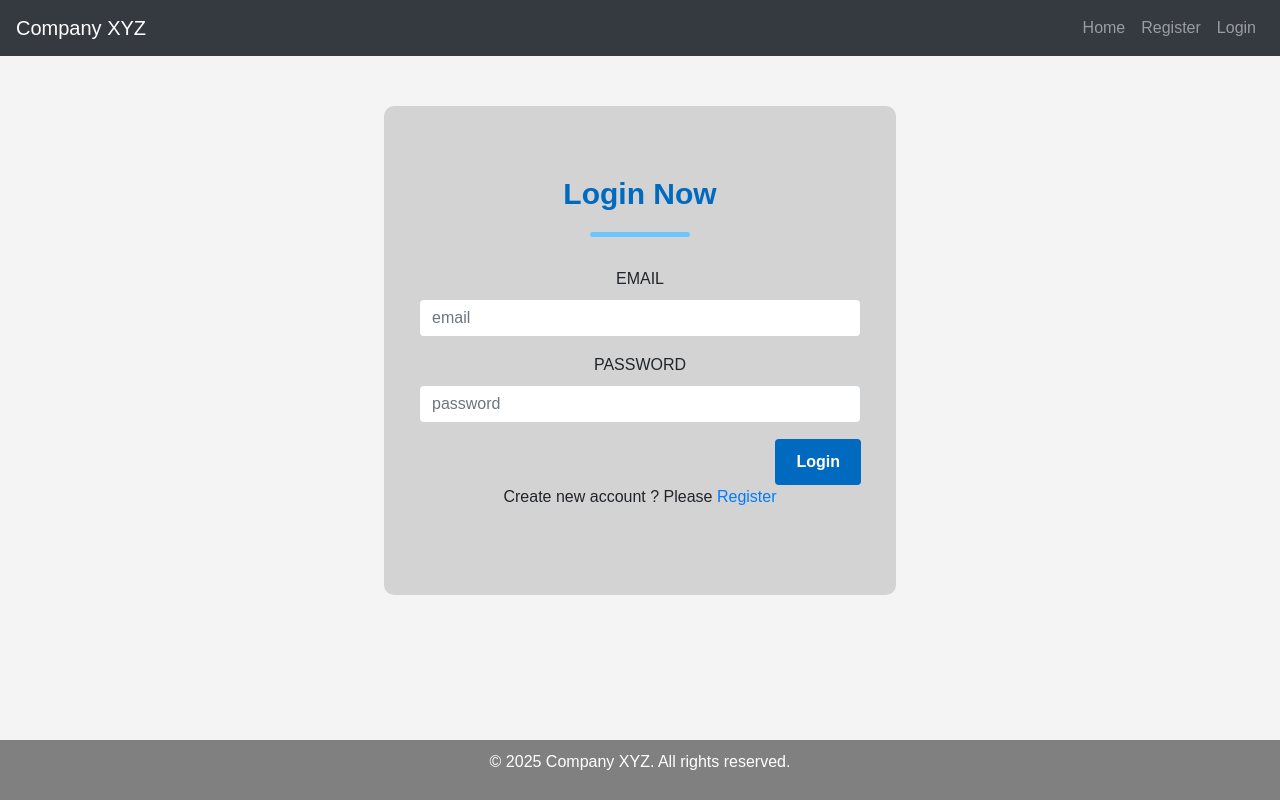
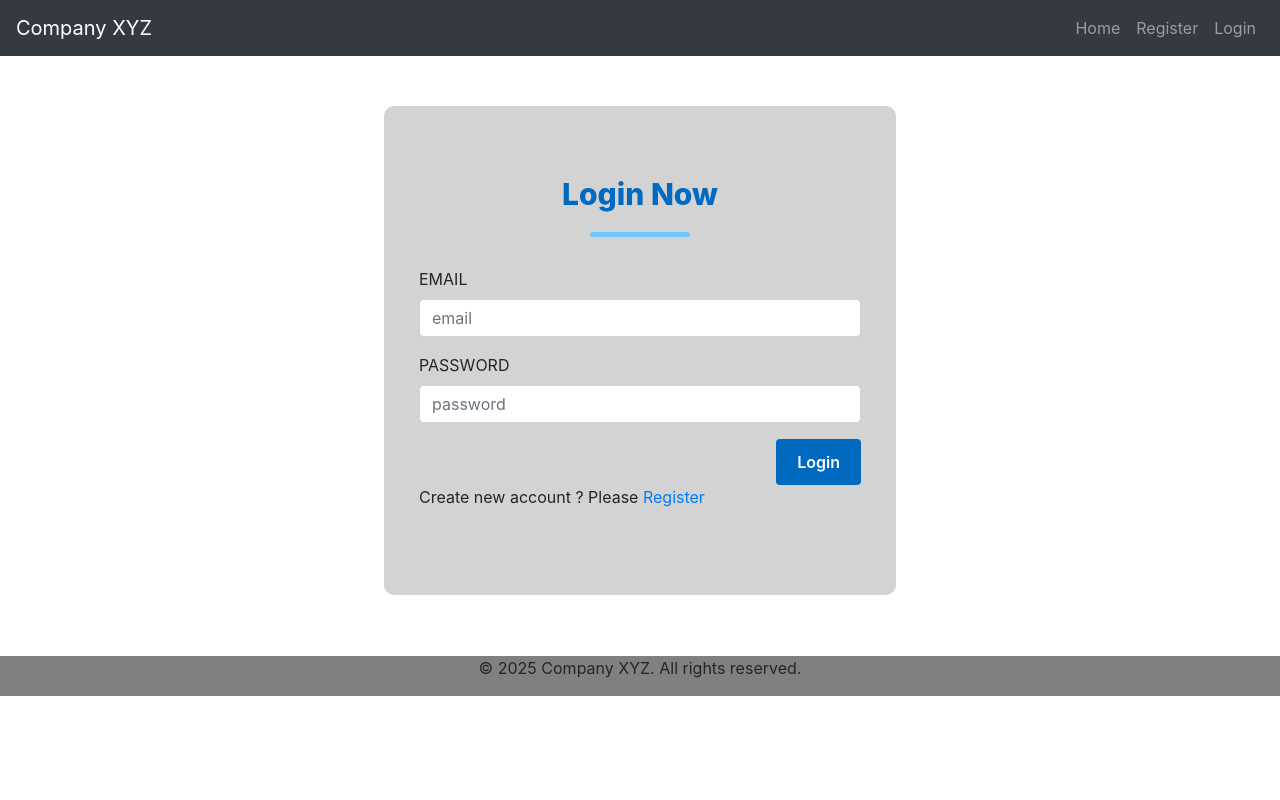
Before and after one commit to thulasidharan96/login-app, a React (Create React App) app: page /login in a window 1280 px wide. Built offline with nearby package versions, Linux system fonts and the light colour scheme.

Commit message:
Dashboard Optimise

```diff
--- a/src/components/Footer.js
+++ b/src/components/Footer.js
@@ -2,8 +2,11 @@
 
 const Footer = () => {
   return (
-    <div style={{ display: 'flex', flexDirection: 'column', height: '5vh' }}>
-      <footer style={{ textAlign: 'center', backgroundColor: 'gray'}}>
+    <div style={{ display: 'flex', flexDirection: 'column', minHeight: '10vh' }}>
+      <div style={{ flex: 1 }}>
+        {/* Other content goes here */}
+      </div>
+      <footer style={{ textAlign: 'center', backgroundColor: 'gray' }}>
         <p>&copy; {new Date().getFullYear()} Company XYZ. All rights reserved.</p>
       </footer>
     </div>
--- a/src/pages/Dashboard.js
+++ b/src/pages/Dashboard.js
@@ -4,39 +4,55 @@
 import { UserDetailsApi } from "../services/Api";
 import { logout, isAuthenticated } from "../services/Auth";
 import Footer from "../components/Footer";
-import "../pages/dashboard.css";
 
 export default function DashboardPage() {
   const navigate = useNavigate();
   const [user, setUser] = useState({ name: "", email: "", localId: "" });
+  const [loading, setLoading] = useState(true);
+  const [error, setError] = useState(null);
 
   useEffect(() => {
     if (isAuthenticated()) {
-      UserDetailsApi().then(({ data }) => {
-        const { displayName, email, localId } = data.users[0];
-        setUser({ name: displayName, email, localId });
-      });
+      UserDetailsApi()
+        .then(({ data }) => {
+          const { displayName, email, localId } = data.users[0];
+          setUser({ name: displayName, email, localId });
+          setLoading(false);
+        })
+        .catch((err) => {
+          setError("Failed to load user data.");
+          setLoading(false);
+        });
     }
-  }, []);
+  }, [navigate]);
 
   if (!isAuthenticated()) return <Navigate to="/login" />;
 
   return (
     <div>
-      <NavBar logoutUser={() => { logout(); navigate('/login'); }} />
-      <main className="container mt-5">
+      <NavBar
+        logoutUser={() => {
+          logout();
+          navigate('/login');
+        }}
+      />
+      <main style={{ textAlign: "center", minHeight: "71vh" }}>
         <h3 className="text-center mt-5">Dashboard</h3>
-        {user.name ? (
+        {loading ? (
+          <p>Loading... Please wait.</p>
+        ) : error ? (
+          <p className="text-danger">{error}</p>
+        ) : (
           <div>
             <p>Hi {user.name}</p>
             <p>Your email is {user.email}</p>
+            <button onClick={() => alert(`Firebase ID = ${user.localId}`)}>
+              Show ID
+            </button>
           </div>
-        ) : (
-          <p>Loading...Please Wait</p>
         )}
-        <button onClick={() => alert(`Firebase ID = ${user.localId}`)}>Show ID</button>
       </main>
-      <Footer />
+      <Footer/>
     </div>
   );
 }
--- a/src/pages/RegisterPage.css
+++ b/src/pages/RegisterPage.css
@@ -44,7 +44,7 @@
     padding: 10px 20px;  /* Added padding for better button size */
 }
 
-footer{
+footer {
     margin-top: 61px;
 }
 
@@ -58,4 +58,4 @@
     border-radius: 5px;
     transition: background-color 0.3s ease;
     margin-top: 1rem; /* Space between button and text */
-  }
+}
--- a/src/pages/dashboard.css
+++ /dev/null
@@ -1,54 +0,0 @@
-/* dashboard.css */
-body {
-    font-family: Arial, sans-serif;
-    background-color: #f4f4f4;
-    margin: 0;
-    padding: 0;
-    text-align: center;
-  }
-
-  .container {
-    max-width: 1200px;
-    margin: 0 auto;
-  }
-
-  h3 {
-    font-size: 2rem;
-    margin-bottom: 1rem;
-    text-align: center;
-  }
-
-  .text-bold {
-    font-weight: bold;
-  }
-
-  button {
-    background-color: #007bff;
-    color: white;
-    border: none;
-    padding: 10px 20px;
-    font-size: 1rem;
-    cursor: pointer;
-    border-radius: 5px;
-    transition: background-color 0.3s ease;
-    margin-top: 1rem; /* Space between button and text */
-  }
-
-  button:hover {
-    background-color: #0056b3;
-  }
-
-  footer {
-    background-color: #333;
-    color: white;
-    text-align: center;
-    padding: 10px 0;
-    position: fixed;
-    bottom: 0;
-    width: 100%;
-  }
-
-
-  footer {
-    margin-top: 40px;
-  }
```
Also changed, not shown: src/pages/LoginPage.css (+39 -8 lines).
